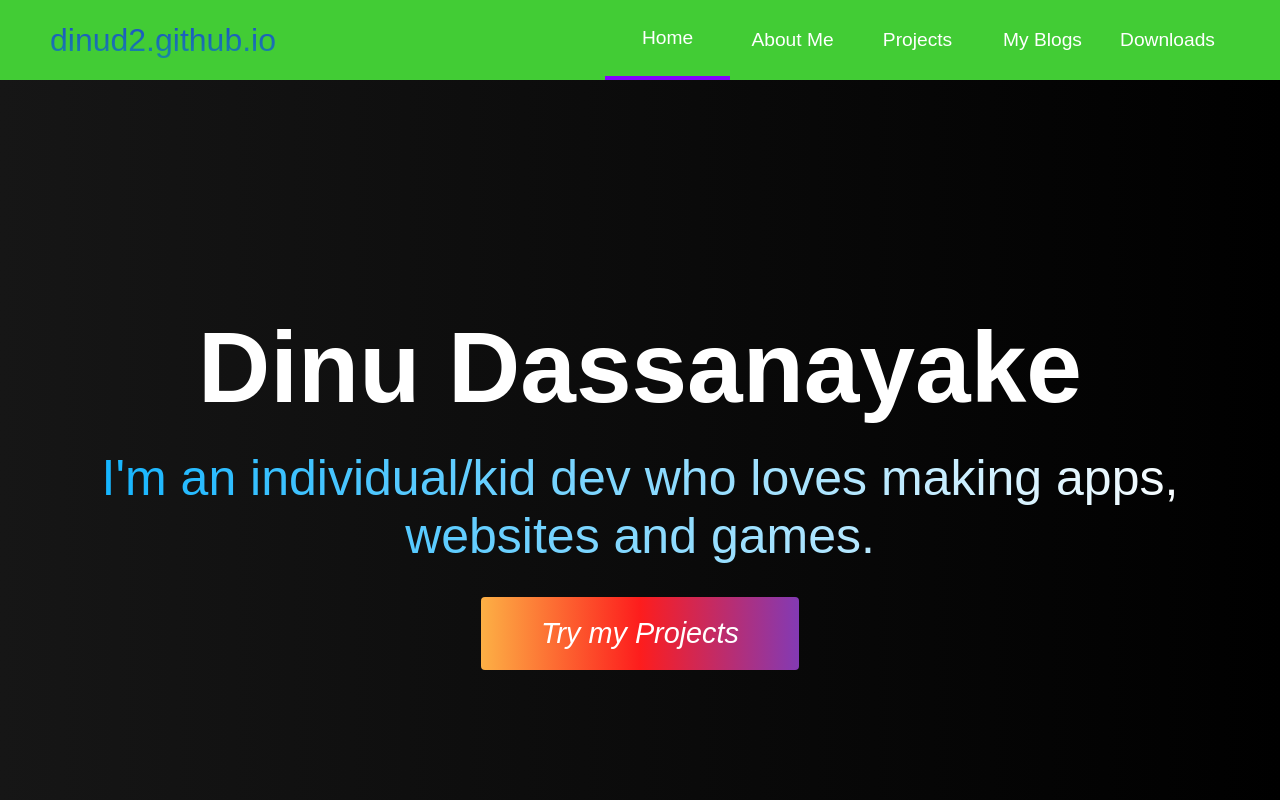
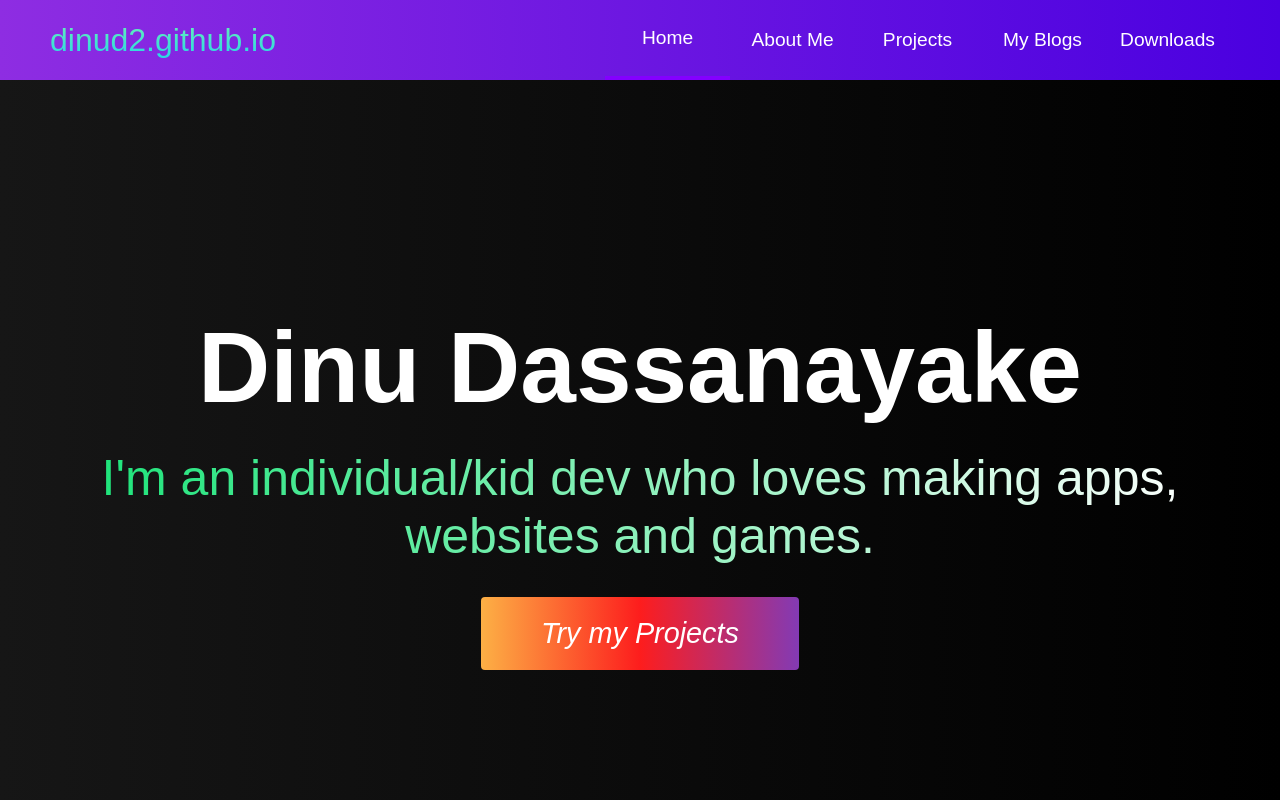
Before and after one commit to dinu-dassanayake/dinud2.github.io, a plain HTML site: page index.html in a window 1280 px wide. Shown: the top 800 px of the page. Drawn offline with Linux system fonts and the light colour scheme; files whose address does not match are found by name.

Commit message:
Add files via upload

```diff
--- a/css/downloads.css
+++ b/css/downloads.css
@@ -7,7 +7,7 @@
 }
 
 .navbar {
-    background: #42cc35;
+  background-image: linear-gradient(to right, #8e2de2 0%, #4a00e0 100%);
   height: 80px;
   display: flex;
   justify-content: center;
@@ -17,7 +17,6 @@
   top: 0;
   z-index: 999;
 }
-
 .navbar__container {
   display: flex;
   justify-content: space-between;
@@ -31,7 +30,7 @@
 
 #navbar__logo {
   background-color: #741d17;
-    background-image: linear-gradient(to top, #000000 0%, #2326e0 100%);
+  background-image: linear-gradient(to top, #00c9ff 0%, #92fe9d 100%);
   background-size: 100%;
   -webkit-background-clip: text;
   -moz-background-clip: text;
--- a/css/hello_world.css
+++ b/css/hello_world.css
@@ -7,7 +7,7 @@
 }
 
 .navbar {
-  background: #35c2cc;
+  background-image: linear-gradient(to right, #8e2de2 0%, #4a00e0 100%);
   height: 80px;
   display: flex;
   justify-content: center;
@@ -31,7 +31,7 @@
 
 #navbar__logo {
   background-color: #741d17;
-  background-image: linear-gradient(to top, #000000 0%, #2326e0 100%);
+  background-image: linear-gradient(to top, #00c9ff 0%, #92fe9d 100%);
   background-size: 100%;
   -webkit-background-clip: text;
   -moz-background-clip: text;
--- a/css/main.css
+++ b/css/main.css
@@ -2,12 +2,12 @@
   box-sizing: border-box;
   margin: 0;
   padding: 0;
-    font-family: 'Kumbh Sans', sans-serif;
+  font-family: "Kumbh Sans", sans-serif;
   scroll-behavior: smooth;
 }
 
 .navbar {
-    background: #42cc35;
+  background-image: linear-gradient(to right, #8e2de2 0%, #4a00e0 100%);
   height: 80px;
   display: flex;
   justify-content: center;
@@ -31,7 +31,7 @@
 
 #navbar__logo {
   background-color: #741d17;
-    background-image: linear-gradient(to top, #12ad8c 0%, #2326e0 100%);
+  background-image: linear-gradient(to top, #00c9ff 0%, #92fe9d 100%);
   background-size: 100%;
   -webkit-background-clip: text;
   -moz-background-clip: text;
@@ -244,7 +244,7 @@
   ); /* Chrome 10-25, Safari 5.1-6 */
   background: linear-gradient(
     to right,
-      #0eb3ff,
+    #19e377,
     #ffffff
   ); /* W3C, IE 10+/ Edge, Firefox 16+, Chrome 26+, Opera 12+, Safari 7+ */
   background-size: 100%;
@@ -293,14 +293,13 @@
   text-align: center;
 }
 
-  .yt__logo{
+.yt__logo {
   display: block;
   position: relative;
   right: 500px;
   width: 450px;
   height: 450px;
   border-radius: 12px;
-
 }
 @media all and (max-width: 899px) {
   aside {
@@ -311,12 +310,9 @@
 .about__medescription {
   position: relative;
   bottom: 50px;
-
 }
 .link__free {
   color: blanchedalmond;
-
-
 }
 
 .main__content h1 {
@@ -383,7 +379,7 @@
 
 .main__btn:after {
   position: absolute;
-    content: '';
+  content: "";
   top: 0;
   left: 0;
   width: 0;
@@ -581,7 +577,6 @@
   display: flex;
   justify-content: center;
   margin-top: 16px;
-
 }
 
 .twitch__info {
--- a/css/starting_this_website.css
+++ b/css/starting_this_website.css
@@ -2,12 +2,12 @@
   box-sizing: border-box;
   margin: 0;
   padding: 0;
-    font-family: 'Kumbh Sans', sans-serif;
+  font-family: "Kumbh Sans", sans-serif;
   scroll-behavior: smooth;
 }
 
 .navbar {
-    background: #35c2cc;
+  background-image: linear-gradient(to right, #8e2de2 0%, #4a00e0 100%);
   height: 80px;
   display: flex;
   justify-content: center;
@@ -31,7 +31,7 @@
 
 #navbar__logo {
   background-color: #741d17;
-    background-image: linear-gradient(to top, #000000 0%, #2326e0 100%);
+  background-image: linear-gradient(to top, #00c9ff 0%, #92fe9d 100%);
   background-size: 100%;
   -webkit-background-clip: text;
   -moz-background-clip: text;
@@ -53,7 +53,6 @@
 .navbar__item {
   height: 80px;
 }
-
 
 .navbar__links {
   color: rgb(255, 255, 255);
@@ -294,14 +293,13 @@
   text-align: center;
 }
 
-  .yt__logo{
+.yt__logo {
   display: block;
   position: relative;
   right: 500px;
   width: 450px;
   height: 450px;
   border-radius: 12px;
-
 }
 @media all and (max-width: 899px) {
   aside {
@@ -312,12 +310,9 @@
 .about__medescription {
   position: relative;
   bottom: 50px;
-
 }
 .link__free {
   color: blanchedalmond;
-
-
 }
 
 .main__content h1 {
@@ -383,7 +378,7 @@
 
 .main__btn:after {
   position: absolute;
-    content: '';
+  content: "";
   top: 0;
   left: 0;
   width: 0;
@@ -500,9 +495,6 @@
 }
 
 .blog__titles {
-
-
-
 }
 
 /* Services Section */
@@ -587,7 +579,6 @@
   display: flex;
   justify-content: center;
   margin-top: 16px;
-
 }
 
 .twitch__info {
--- a/css/test.css
+++ b/css/test.css
@@ -2,12 +2,12 @@
   box-sizing: border-box;
   margin: 0;
   padding: 0;
-    font-family: 'Kumbh Sans', sans-serif;
+  font-family: "Kumbh Sans", sans-serif;
   scroll-behavior: smooth;
 }
 
 .navbar {
-    background: #35c2cc;
+  background-image: linear-gradient(to right, #8e2de2 0%, #4a00e0 100%);
   height: 80px;
   display: flex;
   justify-content: center;
@@ -31,7 +31,7 @@
 
 #navbar__logo {
   background-color: #741d17;
-    background-image: linear-gradient(to top, #000000 0%, #2326e0 100%);
+  background-image: linear-gradient(to top, #00c9ff 0%, #92fe9d 100%);
   background-size: 100%;
   -webkit-background-clip: text;
   -moz-background-clip: text;
@@ -293,14 +293,13 @@
   text-align: center;
 }
 
-  .yt__logo{
+.yt__logo {
   display: block;
   position: relative;
   right: 500px;
   width: 450px;
   height: 450px;
   border-radius: 12px;
-
 }
 @media all and (max-width: 899px) {
   aside {
@@ -311,12 +310,9 @@
 .about__medescription {
   position: relative;
   bottom: 50px;
-
 }
 .link__free {
   color: blanchedalmond;
-
-
 }
 
 .main__content h1 {
@@ -382,7 +378,7 @@
 
 .main__btn:after {
   position: absolute;
-    content: '';
+  content: "";
   top: 0;
   left: 0;
   width: 0;
@@ -580,7 +576,6 @@
   display: flex;
   justify-content: center;
   margin-top: 16px;
-
 }
 
 .twitch__info {
--- a/index.html
+++ b/index.html
@@ -46,7 +46,7 @@
         <div class="hero__container">
             <h1 class="hero__heading">Dinu Dassanayake</h1>
             <p class="hero__description">I'm an individual/kid dev who loves making apps, websites and games.</p>
-            <button class="main__btn"><a href="downloads.html">Try my Projects</a></button>
+            <button class="main__btn"><a href="html/downloads.html">Try my Projects</a></button>
         </div>
     </div>
 
```
Also changed, not shown: html/downloads.html (line endings or trailing spaces). Lines whose indentation alone changed are shown as unchanged.
